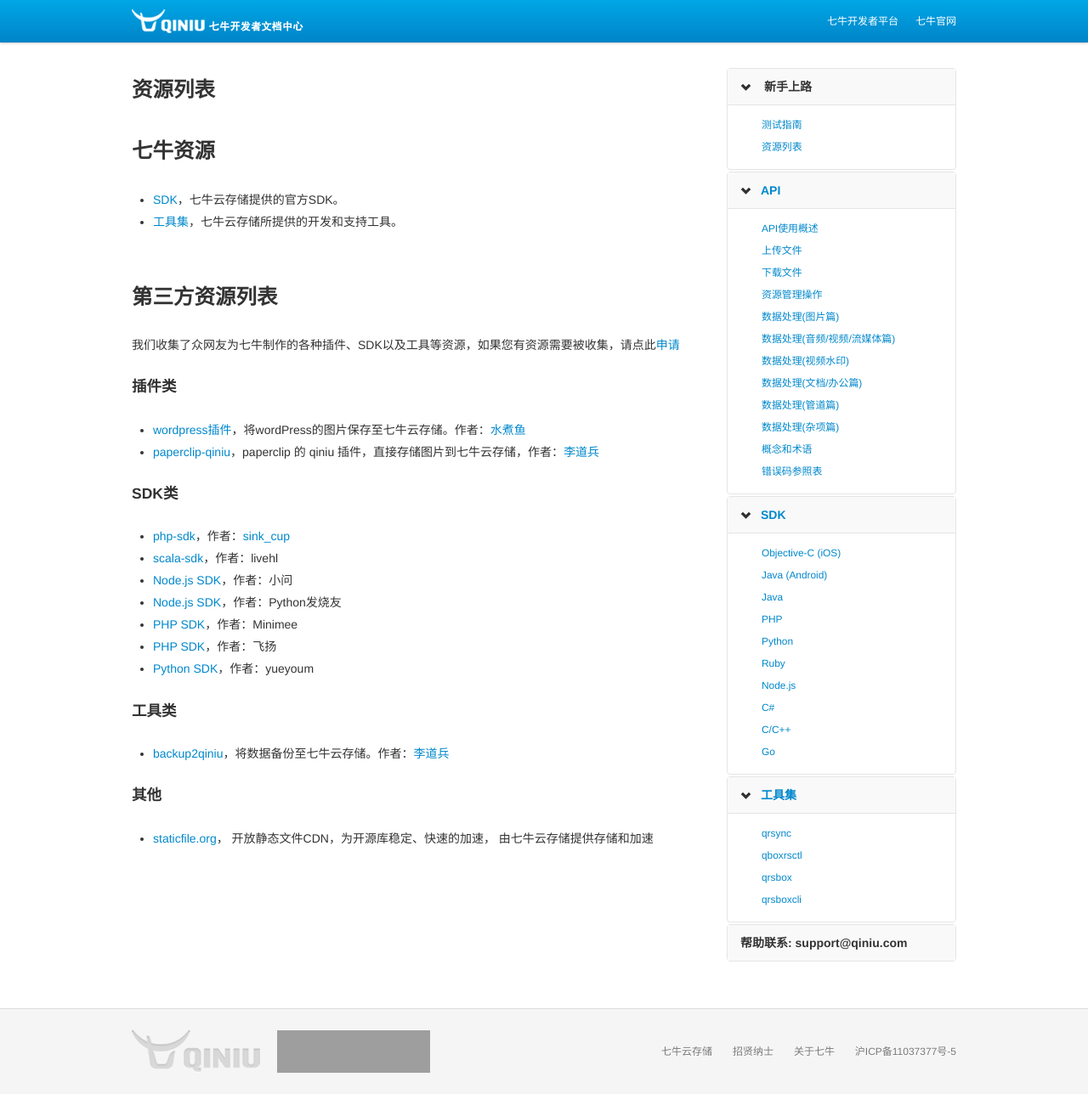
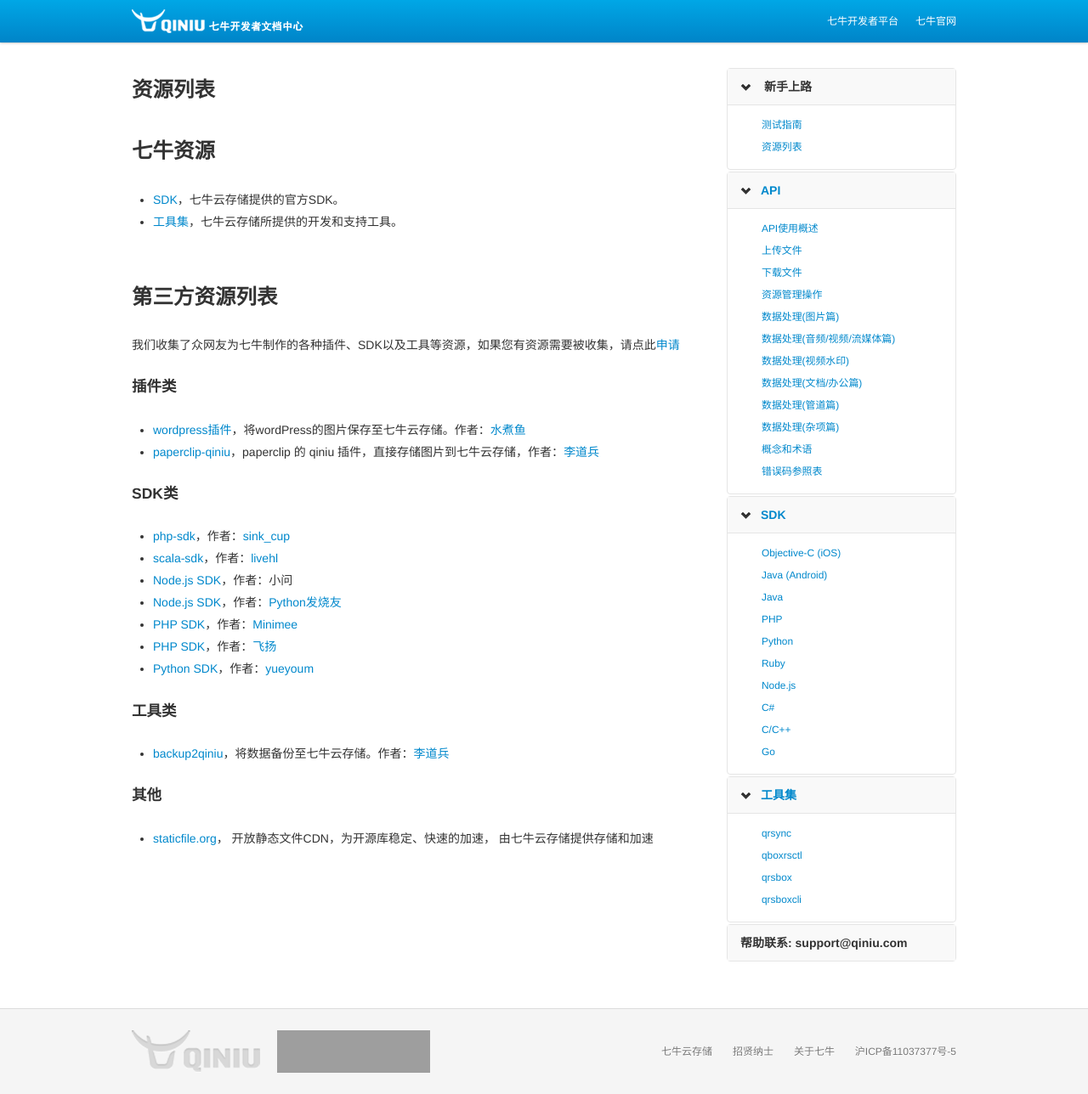
Before and after one commit to qiniu/docs.qiniu.com, a Jekyll site: the page built from resources/index.markdown, in a window 1280 px wide and 1288 px high. Shown: the whole window at 85% size. Built offline with Jekyll 4.4.1, drawn with Linux system fonts in a browser that asks for light colours; nearby versions of some CDN libraries; library files that are not in the unit come from our copies; part of the change alters nothing that is shown; grey boxes are pictures that could not be loaded.

```diff
--- a/resources/index.markdown
+++ b/resources/index.markdown
@@ -10,26 +10,26 @@ title: 资源列表
 
 # 第三方资源列表
 
-我们收集了众网友为七牛制作的各种插件、SDK以及工具等资源，如果您有资源需要被收集，请点此[申请](https://github.com/qiniu/docs.qiniu.com/issues/new)
+我们收集了众网友为七牛制作的各种插件、SDK以及工具等资源，如果您有资源需要被收集，请点此[申请](http://github.com/qiniu/docs.qiniu.com/issues/new)
 
 ## 插件类
 
 - [wordpress插件](http://downloads.wordpress.org/plugin/wpjam-qiniu.zip)，将wordPress的图片保存至七牛云存储。作者：[水煮鱼](http://blog.wpjam.com/project/wpjam-qiniutek/)
-- [paperclip-qiniu](https://github.com/lidaobing/paperclip-qiniu)，paperclip 的 qiniu 插件，直接存储图片到七牛云存储，作者：[李道兵](http://blog.lidaobing.com)
+- [paperclip-qiniu](http://github.com/lidaobing/paperclip-qiniu)，paperclip 的 qiniu 插件，直接存储图片到七牛云存储，作者：[李道兵](http://blog.lidaobing.com)
 
 ## SDK类
 
-- [php-sdk](https://github.com/sinkcup/php-sdk/tree/pear)，作者：[sink_cup](http://www.cnblogs.com/sink_cup/)
-- [scala-sdk](http://git.oschina.net/livehl/qiniu-scala-sdk.git)，作者：livehl
-- [Node.js SDK](https://github.com/qiniu/node-qiniu)，作者：小问
-- [Node.js SDK](https://github.com/fengmk2/qn)，作者：Python发烧友
-- [PHP SDK](https://github.com/zither/simple-qiniu-sdk)，作者：Minimee
-- [PHP SDK](https://github.com/hfcorriez/php-qiniu)，作者：飞扬
-- [Python SDK](https://github.com/yueyoum/seven-cow)，作者：yueyoum
+- [php-sdk](http://github.com/sinkcup/php-sdk/tree/pear)，作者：[sink_cup](http://www.cnblogs.com/sink_cup/)
+- [scala-sdk](http://git.oschina.net/livehl/qiniu-scala-sdk.git)，作者：[livehl](http://git.oschina.net/livehl)
+- [Node.js SDK](http://github.com/qiniu/node-qiniu)，作者：小问
+- [Node.js SDK](http://github.com/fengmk2/qn)，作者：[Python发烧友](http://github.com/fengmk2)
+- [PHP SDK](http://github.com/zither/simple-qiniu-sdk)，作者：[Minimee](http://github.com/zither)
+- [PHP SDK](http://github.com/hfcorriez/php-qiniu)，作者：[飞扬](http://github.com/hfcorriez)
+- [Python SDK](http://github.com/yueyoum/seven-cow)，作者：[yueyoum](http://github.com/yueyoum)
 
 ## 工具类
 
-- [backup2qiniu](https://github.com/lidaobing/backup2qiniu)，将数据备份至七牛云存储。作者：[李道兵](http://blog.lidaobing.com)
+- [backup2qiniu](http://github.com/lidaobing/backup2qiniu)，将数据备份至七牛云存储。作者：[李道兵](http://blog.lidaobing.com)
 
 ## 其他
 
```
